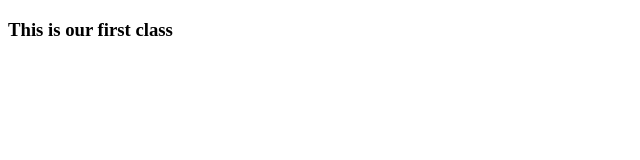
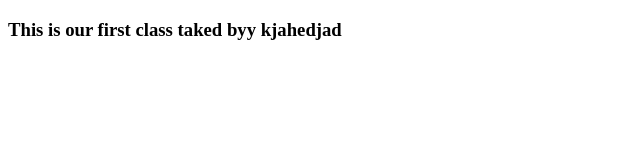
Before and after one commit to Rifha-Nanziba/frontendmentor, a plain HTML site: page index.html in a window 1280 px wide. Shown: the whole page, without its empty margins (0-640 px from the left). Drawn offline with Linux system fonts and the light colour scheme.

Commit message:
intentional mistake

```diff
--- a/index.html
+++ b/index.html
@@ -7,6 +7,6 @@
     <title>Document</title>
 </head>
 <body>
-    <h3>This is our first class</h3>
+    <h3>This is our first class taked byy kjahedjad</h3>
 </body>
 </html>
```
